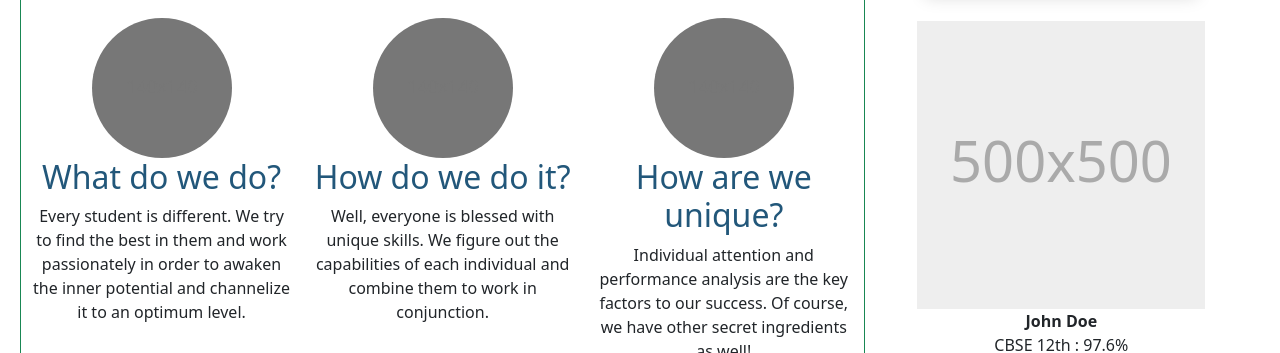
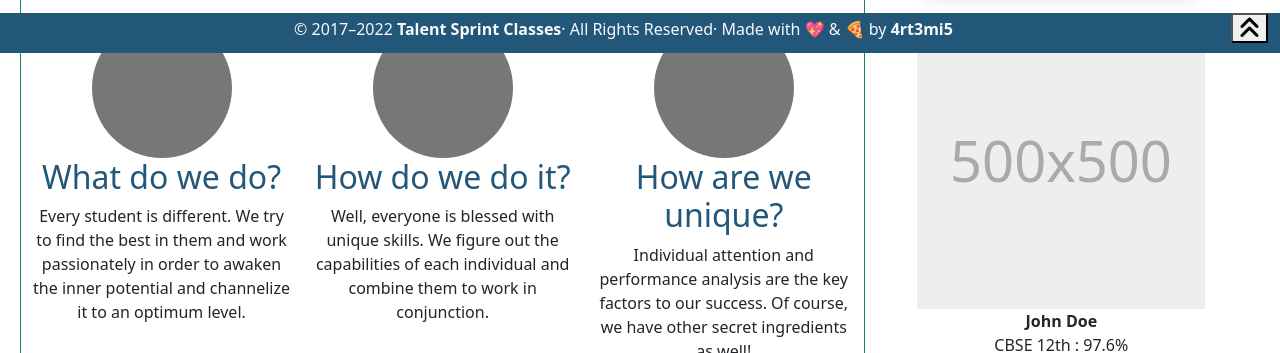
Before and after one commit to TechyAditya/TSC, a plain HTML site: page public/index.html in a window 1280 px wide. Shown: the part 747-1100 px from the top of the page. Drawn offline with nearby package versions, Linux system fonts and the light colour scheme; some packages are replaced by stand-ins of ours.

Commit message:
fixed footer

```diff
--- a/public/assets/css/styles.css
+++ b/public/assets/css/styles.css
@@ -1,5 +1,8 @@
 /* GLOBAL STYLES
 -------------------------------------------------- */
+body {
+	overflow-x: hidden;
+}
 .sticky-top {
     transition: all 0.25s ease-in;
 }
@@ -55,6 +58,25 @@
     opacity: 0.9;
 }
 
+::-webkit-scrollbar {
+	width: 7px;
+}
+/* Track */
+::-webkit-scrollbar-track {
+	box-shadow: inset 0 0 5px grey;
+	border-radius: 10px;
+}
+
+/* Handle */
+::-webkit-scrollbar-thumb {
+	background: #38A3A5;
+	border-radius: 10px;
+}
+
+/* Handle on hover */
+::-webkit-scrollbar-thumb:hover {
+	background: #22577A;
+}
 /* CUSTOMIZE THE CAROUSEL
 -------------------------------------------------- */
 /* Since positioning the image, we need to help out the caption */
@@ -195,3 +217,11 @@ h1, h2, .quote {
     width: 100%;
     height: 100%;
 }
+
+footer {
+	margin-top: 4vh;
+	position: fixed;
+	height: 5vh;
+	bottom: 0;
+	width: 100vh;
+}
--- a/public/index.html
+++ b/public/index.html
@@ -7,7 +7,7 @@
 	<meta name="author" content="4rt3mi5">
 	<meta name="generator" content="Hugo 0.84.0">
 	<title>Talent Sprint Classes</title>
-	<link rel="icon" type="image/x-icon" href="/assets/logo/icon.ico">
+	<link rel="icon" type="image/x-icon" href="assets/logo/icon.ico">
 	<link rel="canonical" href="https://www.talentsprintclasses.com/">
 	<!-- Bootstrap CDNS -->
     <link href="https://cdn.jsdelivr.net/npm/bootstrap@5.0.2/dist/css/bootstrap.min.css" rel="stylesheet" integrity="sha384-EVSTQN3/azprG1Anm3QDgpJLIm9Nao0Yz1ztcQTwFspd3yD65VohhpuuCOmLASjC" crossorigin="anonymous">
@@ -31,25 +31,6 @@
 	-->
 	<script defer src="/__/firebase/init.js?useEmulator=true"></script>
 	<style>
-		::-webkit-scrollbar {
-			width: 7px;
-		}
-		/* Track */
-		::-webkit-scrollbar-track {
-			box-shadow: inset 0 0 5px grey;
-			border-radius: 10px;
-		}
-
-		/* Handle */
-		::-webkit-scrollbar-thumb {
-			background: #38A3A5;
-			border-radius: 10px;
-		}
-
-		/* Handle on hover */
-		::-webkit-scrollbar-thumb:hover {
-			background: #22577A;
-		}
 		.bd-placeholder-img {
 			font-size: 1.125rem;
 			text-anchor: middle;
@@ -72,7 +53,7 @@
 	<nav class="navbar navbar-expand-md sticky-top border-bottom bg-light shadow bg-body rounded">
 		<div class="container-fluid">
 			<a class="navbar-brand" href="#" style="max-width: 6%;">
-				<img src="/assets/logo/logo.png" class="img-fluid">
+				<img src="assets/logo/logo.png" class="img-fluid">
 			 </a>
 			<a class="navbar-brand d-flex flex-wrap align-items-center justify-content-center justify-content-md-between py-2 mb-1" href="#">Talent Sprint Classes</a>
 			<button class="navbar-toggler collapsed position-relative" type="button" data-bs-toggle="collapse" data-bs-target="#navbarCollapse" aria-controls="navbarCollapse" aria-expanded="false" aria-label="Toggle navigation">
@@ -135,7 +116,7 @@
 		</div>
 	</div>
 
-	<main role="main" id="content" class="tab-content" style="min-height: 85vh;">
+	<main role="main" id="content" class="tab-content mb-md-3" style="min-height: 85vh;">
 		<div id="home" class="tab-pane fade show active" class="tab-content" role="tabpanel" aria-labelledby="pills-home-tab" tabindex="0">
 			<div id="Banners" class="shadow carousel slide mb-4" data-bs-ride="carousel">
 				<div class="carousel-indicators">
```
Also changed, not shown: public/assets/admin.html (+1 -1 lines), public/assets/student.html (+1 -1 lines), public/assets/teacher.html (+1 -1 lines).
